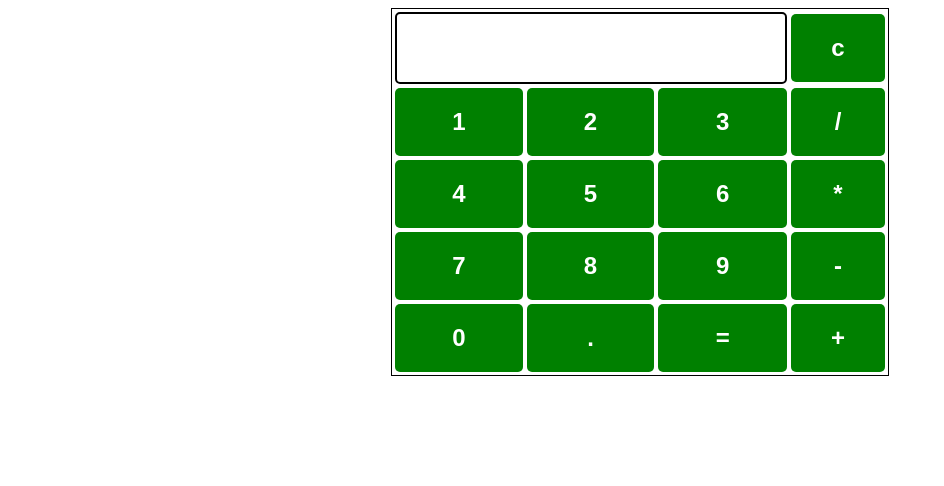
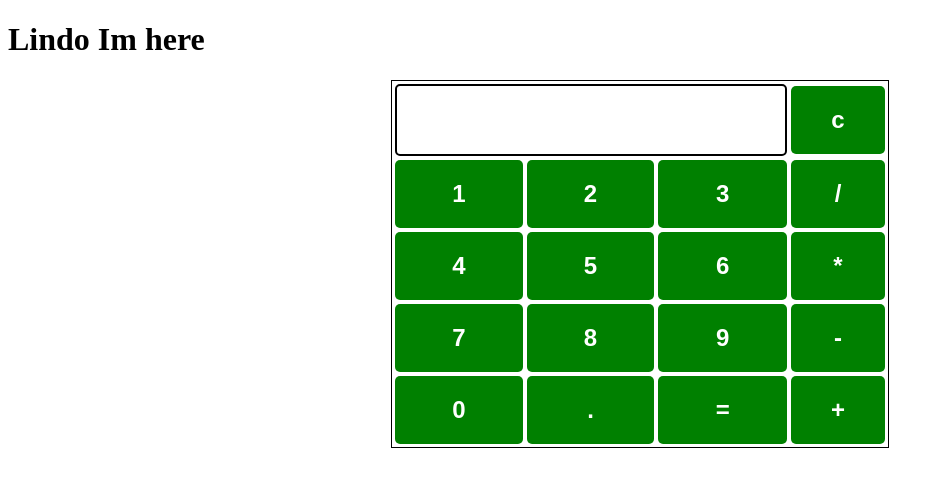
Before and after one commit to lindokuhles362/example-repo, a plain HTML site: page index.html in a window 1280 px wide. Shown: the whole page, without its empty margins (0-944 px from the left). Drawn offline with Linux system fonts and the light colour scheme.

Commit message:
Update index.html
i have added an h1 element at line 38

```diff
--- a/index.html
+++ b/index.html
@@ -35,7 +35,7 @@
 </head>
 
 <body>
-
+  <h1>Lindo Im here</h1>
     <!-- Create table -->
     <table id="calcu">
         <tr>
```
